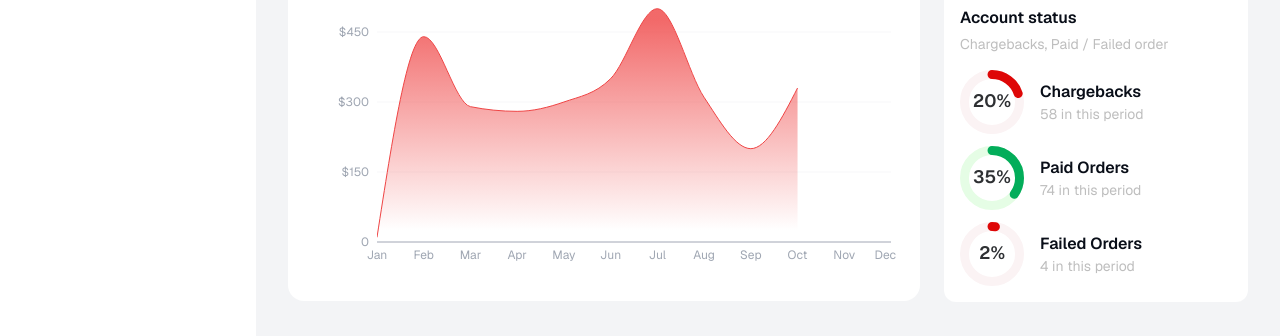
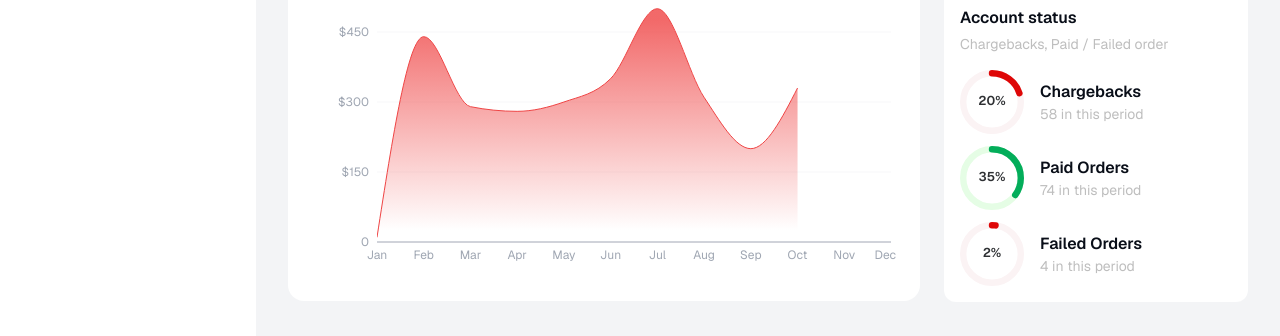
Before and after one commit to dl2gomi/riskpay-frontend, a Next.js app: page /dashboard in a window 1280 px wide. Shown: the part 379-715 px from the top of the page. Built offline with nearby package versions, Linux system fonts and the light colour scheme.

Commit message:
Fix: circular progress bar style fix

```diff
--- a/app/dashboard/page.tsx
+++ b/app/dashboard/page.tsx
@@ -219,12 +219,12 @@ const Dashboard = () => {
                   <CircularProgressbar
                     value={orderStatus?.chargeback?.percent ?? 0}
                     text={`${orderStatus?.chargeback?.percent ?? 0}%`}
-                    strokeWidth={14}
+                    strokeWidth={10}
                     styles={buildStyles({
                       pathColor: '#DE0707',
                       textColor: '#2E3033',
                       trailColor: '#FBF3F4',
-                      textSize: '28px',
+                      textSize: '20px',
                     })}
                   />
                   <style>
@@ -250,12 +250,12 @@ const Dashboard = () => {
                   <CircularProgressbar
                     value={orderStatus?.paid?.percent ?? 0}
                     text={`${orderStatus?.paid?.percent ?? 0}%`}
-                    strokeWidth={14}
+                    strokeWidth={10}
                     styles={buildStyles({
                       pathColor: '#03AD5A',
                       textColor: '#2E3033',
                       trailColor: '#E5FDE5',
-                      textSize: '28px',
+                      textSize: '20px',
                     })}
                   />
                   <style>
@@ -281,12 +281,12 @@ const Dashboard = () => {
                   <CircularProgressbar
                     value={orderStatus?.failed?.percent ?? 0}
                     text={`${orderStatus?.failed?.percent ?? 0}%`}
-                    strokeWidth={14}
+                    strokeWidth={10}
                     styles={buildStyles({
                       pathColor: '#DE0707',
                       textColor: '#2E3033',
                       trailColor: '#FBF3F4',
-                      textSize: '28px',
+                      textSize: '20px',
                     })}
                   />
                   <style>
```
